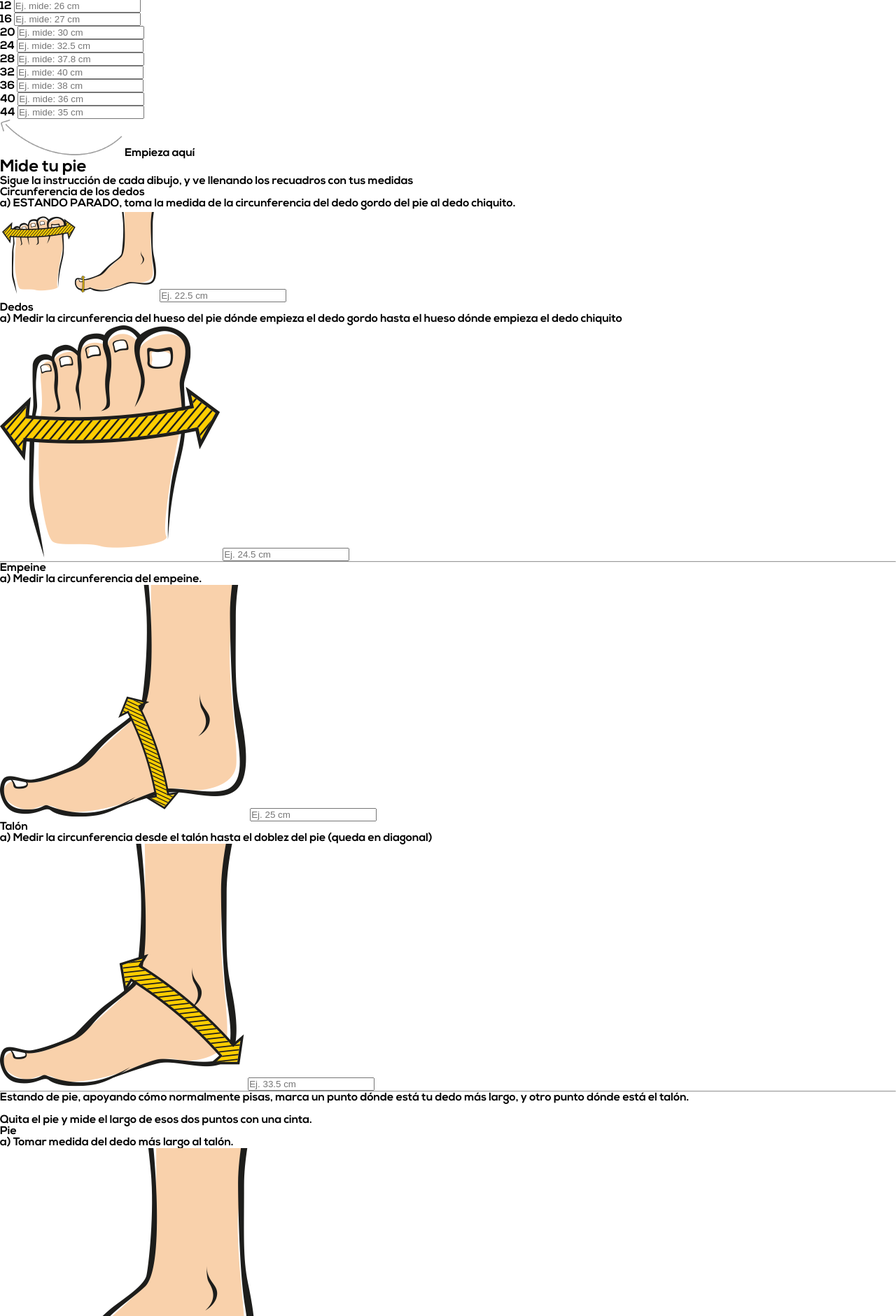
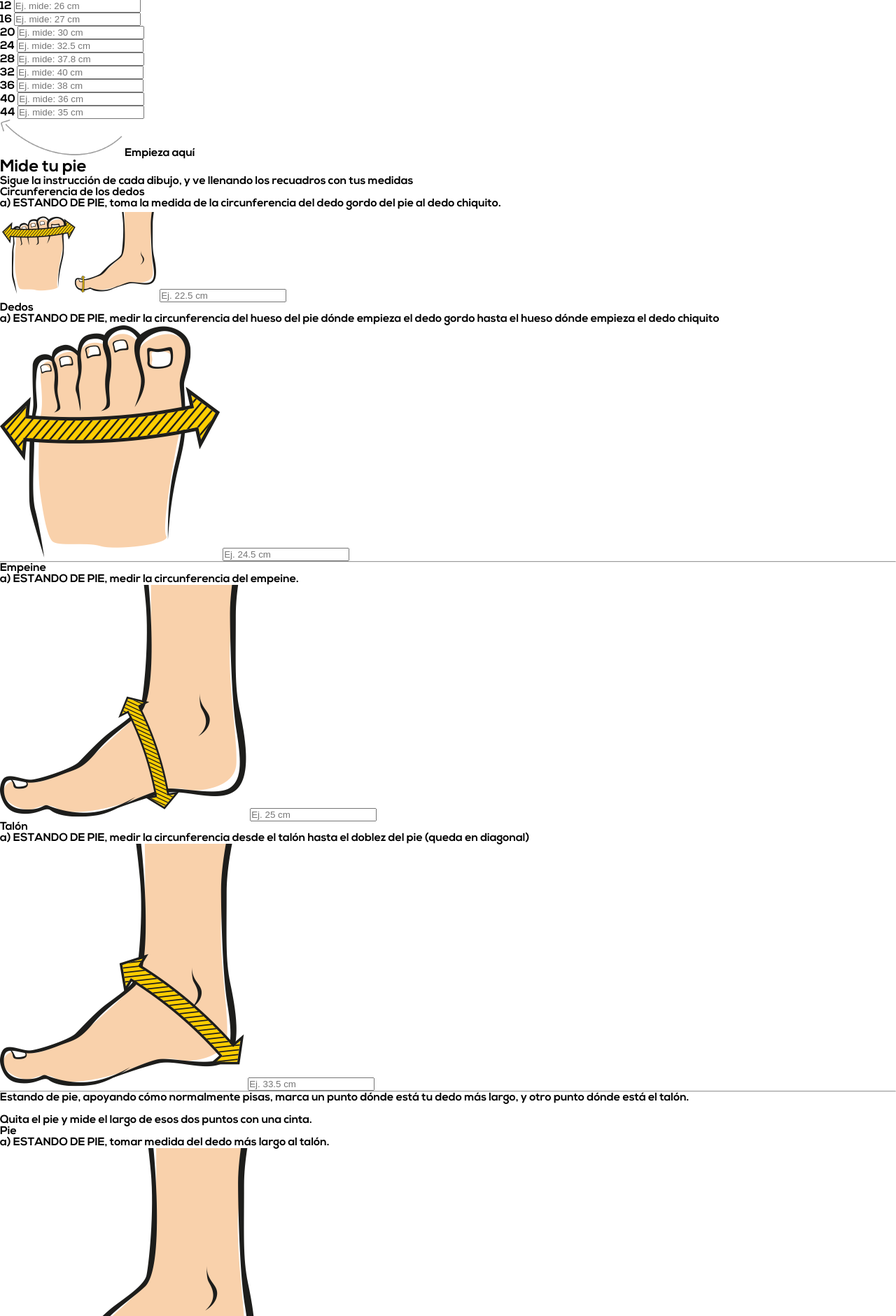
Before and after one commit to BlickLabs/Begona, a Django app: template galeria_begona/templates/landing/pedido-bota.html in a window 1280 px wide. Shown: the part 1190-3071 px from the top of the page at 70% size. Run offline with Django 3.2, Linux system fonts and the light colour scheme; the template is opened without the code that fills it, so the values that code supplies are empty; style sheets or scripts are compiled from the project's sources; parts of the project's set-up code (start-up, migrations or seed data) failed here and were passed over.

Commit message:
Text changes in boots section.

```diff
--- a/galeria_begona/templates/landing/pedido-bota.html
+++ b/galeria_begona/templates/landing/pedido-bota.html
@@ -95,7 +95,7 @@ Hacer pedido | Botas
         <div class="instruction-content">
           <span class="instruction-title">Circunferencia de los dedos</span>
           <p class="instruction-text">
-            a) ESTANDO PARADO, toma la medida de la
+            a) ESTANDO DE PIE, toma la medida de la
             circunferencia del dedo gordo del pie al dedo chiquito.
           </p>
           <div class="instruction-elements">
@@ -108,7 +108,7 @@ Hacer pedido | Botas
         <div class="instruction-content">
           <span class="instruction-title">Dedos</span>
           <p class="instruction-text">
-            a) Medir la circunferencia del hueso del pie dónde
+            a) ESTANDO DE PIE, medir la circunferencia del hueso del pie dónde
             empieza el dedo gordo hasta el hueso dónde empieza el dedo chiquito
           </p>
           <div class="instruction-elements">
@@ -124,7 +124,7 @@ Hacer pedido | Botas
         <div class="instruction-content">
           <span class="instruction-title">Empeine</span>
           <p class="instruction-text">
-            a) Medir la circunferencia del empeine.
+            a) ESTANDO DE PIE, medir la circunferencia del empeine.
           </p>
           <div class="instruction-elements">
             <img src="{% static 'img/boot-foot-image-3.png' %}" class="instruction-image" alt="Mide tu pie - Figura 3" />
@@ -136,7 +136,7 @@ Hacer pedido | Botas
         <div class="instruction-content">
           <span class="instruction-title">Talón</span>
           <p class="instruction-text">
-            a) Medir la circunferencia desde el talón hasta el doblez del pie (queda en diagonal)
+            a) ESTANDO DE PIE, medir la circunferencia desde el talón hasta el doblez del pie (queda en diagonal)
           </p>
           <div class="instruction-elements">
             <img src="{% static 'img/boot-foot-image-4.png' %}" class="instruction-image" alt="Mide tu pie - Figura 4" />
@@ -155,7 +155,7 @@ Hacer pedido | Botas
         <div class="instruction-content">
           <span class="instruction-title">Pie</span>
           <p class="instruction-text">
-            a) Tomar medida del dedo más largo al talón.
+            a) ESTANDO DE PIE, tomar medida del dedo más largo al talón.
           </p>
           <div class="instruction-elements">
             <img src="{% static 'img/boot-foot-image-5.png' %}" class="instruction-image" alt="Mide tu pie - Figura 5" />
```
